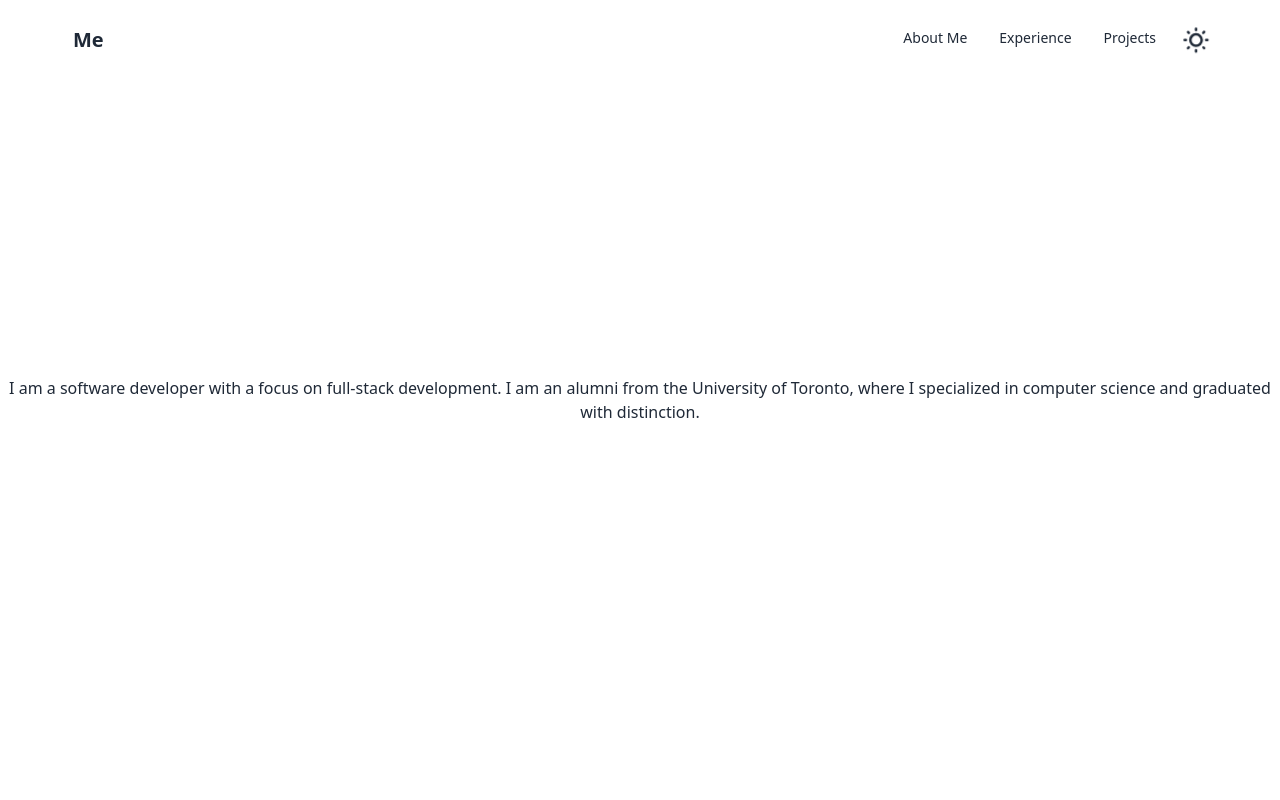
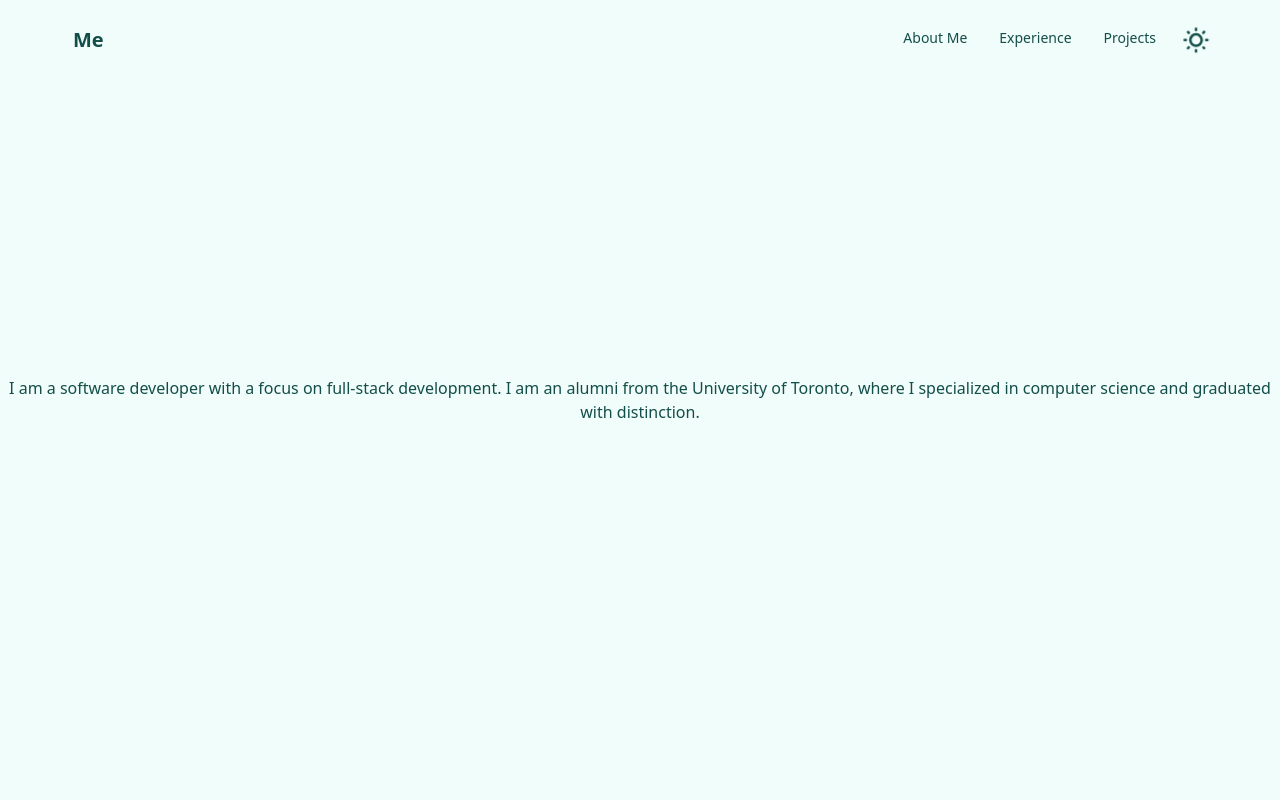
Before and after one commit to jrdn-l/website, a Vue app: page / in a window 1280 px wide. Shown: the top 800 px of the page. Built offline with nearby package versions, Linux system fonts and the light colour scheme.

Commit message:
Add custom teal DaisyUI theme
Co-Authored-By: Claude Sonnet 4.6 <noreply@anthropic.com>

```diff
--- a/src/App.vue
+++ b/src/App.vue
@@ -23,7 +23,7 @@ if (preferredTheme == null) {
 </script>
 
 <template>
-  <main :data-theme="isDark ? 'night' : 'light'">
+  <main :data-theme="isDark ? 'teal-dark' : 'teal-light'">
     <NavHeader />
     <div class="flex flex-col col-span-2">
       <About />
--- a/tailwind.config.js
+++ b/tailwind.config.js
@@ -2,12 +2,39 @@
 import daisyui from 'daisyui'
 export default {
   content: ['./index.html', './src/**/*.{vue, js,ts,jsx,tsx}'],
-  darkMode: ['class', '[data-theme="night"]'],
+  darkMode: ['class', '[data-theme="teal-dark"]'],
   theme: {
     extend: {},
   },
   plugins: [daisyui],
   daisyui: {
-    themes: ['light', 'night'],
+    themes: [
+      {
+        'teal-light': {
+          primary: '#0d9488',
+          'primary-content': '#ffffff',
+          secondary: '#5eead4',
+          accent: '#ccfbf1',
+          neutral: '#134e4a',
+          'base-100': '#f0fdfa',
+          'base-200': '#ccfbf1',
+          'base-300': '#99f6e4',
+          'base-content': '#134e4a',
+        },
+      },
+      {
+        'teal-dark': {
+          primary: '#0d9488',
+          'primary-content': '#ffffff',
+          secondary: '#0f766e',
+          accent: '#134e4a',
+          neutral: '#042f2e',
+          'base-100': '#042f2e',
+          'base-200': '#0d3330',
+          'base-300': '#134e4a',
+          'base-content': '#ccfbf1',
+        },
+      },
+    ],
   },
 }
```
